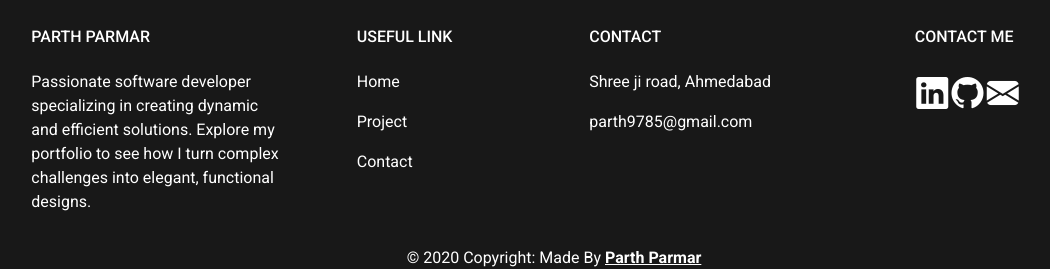
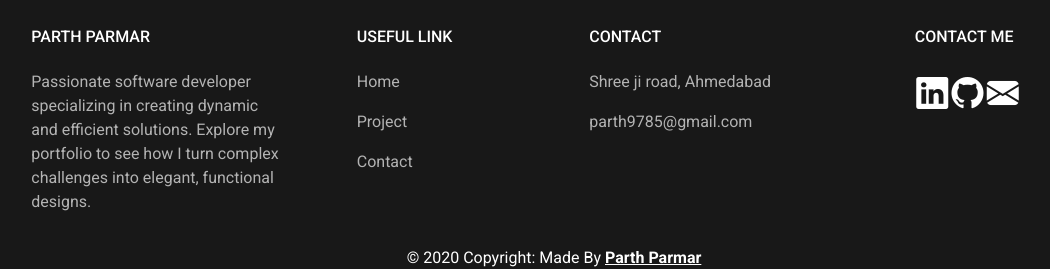
Before and after one commit to parthu1111/MyPortfolio, a React (Create React App) app: page / in a window 1280 px wide. Shown: the part 883-1152 px from the top of the page, without its empty margins (86-1136 px from the left). Built offline with nearby package versions, Linux system fonts and the light colour scheme; no server answers; some icons are missing.

Commit message:
change text color

```diff
--- a/src/App.css
+++ b/src/App.css
@@ -187,7 +187,8 @@
 }
 
 .sortDesc {
-  font-size: 1.2rem;
+  font-size: calc(10px + 1.3vmin);
+  color: var(--secondary-textcolor);
 }
 
 .mediaLink_box i {
@@ -357,10 +358,18 @@
   transform: scale(1.05);
   box-shadow: 0 10px 20px rgba(0, 0, 0, .12), 0 4px 8px rgba(0, 0, 0, .06);
 }
+.card-title{
+  font-size: calc(10px + 1.5vmin);
+}
 .card-text{
   text-align: justify;
+  color:var(--secondary-textcolor);
+  font-size: calc(10px + 1vmin);
+
 }
-
+.secondary_text_color{
+  color: var(--secondary-textcolor);
+}
 @keyframes jump-shaking {
   0% {
     transform: translateX(0)
@@ -428,7 +437,13 @@
 .phoneView {
   display: none;
 }
+.about_box{
+  font-size: calc(10px + 1.3vmin);
+}
+.about_desc{
+  color:var(--secondary-textcolor);
 
+}
 @media only screen and (max-width: 768px) {
 
   .about_box h3 {
--- a/src/containers/About/About.js
+++ b/src/containers/About/About.js
@@ -17,7 +17,7 @@ const About = ({ data }) => {
                 <div className="col-lg-6 col-md-12">
                     <div className="about_box">
                         <h3 className="box_header mb-3">Get to know me!</h3>
-                        <div>
+                        <div className="about_desc">
                             {record != null && record.About__c}
                         </div>
                     </div>
--- a/src/containers/Footer/Footer.js
+++ b/src/containers/Footer/Footer.js
@@ -18,7 +18,7 @@ function Footer() {
                                 <h6 className="text-uppercase mb-4 font-weight-bold">
                                     Parth Parmar
                                 </h6>
-                                <p>
+                                <p className='secondary_text_color'>
                                 Passionate software developer specializing in creating dynamic and efficient solutions. Explore my portfolio to see how I turn complex challenges into elegant, functional designs.
                                 </p>
                             </div>
@@ -30,13 +30,13 @@ function Footer() {
                             <div className="col-md-2 col-lg-2 col-xl-2 mx-auto mt-3">
                                 <h6 className="text-uppercase mb-4 font-weight-bold">Useful Link</h6>
                                 <p>
-                                    <NavLink className="footer_link" to={'/'}>Home</NavLink>
+                                    <NavLink className="footer_link secondary_text_color" to={'/'}>Home</NavLink>
                                 </p>
                                 <p>
-                                    <NavLink className="footer_link" to={'/projects'}>Project</NavLink>
+                                    <NavLink className="footer_link secondary_text_color" to={'/projects'}>Project</NavLink>
                                 </p>
                                 <p>
-                                    <NavLink className="footer_link" to={'/contact'}>Contact</NavLink>
+                                    <NavLink className="footer_link secondary_text_color" to={'/contact'}>Contact</NavLink>
                                 </p>
                             </div>
 
@@ -49,8 +49,8 @@ function Footer() {
 
                             <div className="col-md-4 col-lg-3 col-xl-3 mx-auto mt-3">
                                 <h6 className="text-uppercase mb-4 font-weight-bold">Contact</h6>
-                                <p><i className="fas fa-home mr-3"></i> Shree ji road, Ahmedabad</p>
-                                <p><i className="fas fa-envelope mr-3"></i> parth9785@gmail.com</p>
+                                <p className='secondary_text_color'><i className="fas fa-home mr-3"></i> Shree ji road, Ahmedabad</p>
+                                <p className='secondary_text_color'><i className="fas fa-envelope mr-3"></i> parth9785@gmail.com</p>
                             </div>
 
 
```
